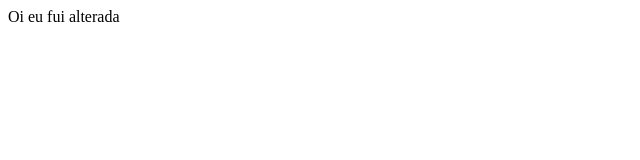
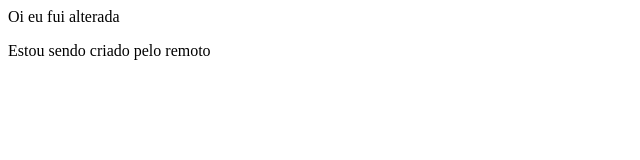
Before and after one commit to MarianaOrico/reprograma-sem02, a plain HTML site: page index.html in a window 1280 px wide. Shown: the whole page, without its empty margins (0-640 px from the left). Drawn offline with Linux system fonts and the light colour scheme.

Commit message:
Alterando pelo github 1, 2, 3...

```diff
--- a/index.html
+++ b/index.html
@@ -8,5 +8,6 @@
 </head>
 <body>
     Oi eu fui alterada
+    <p>Estou sendo criado pelo remoto</p>
 </body>
 </html>
```
